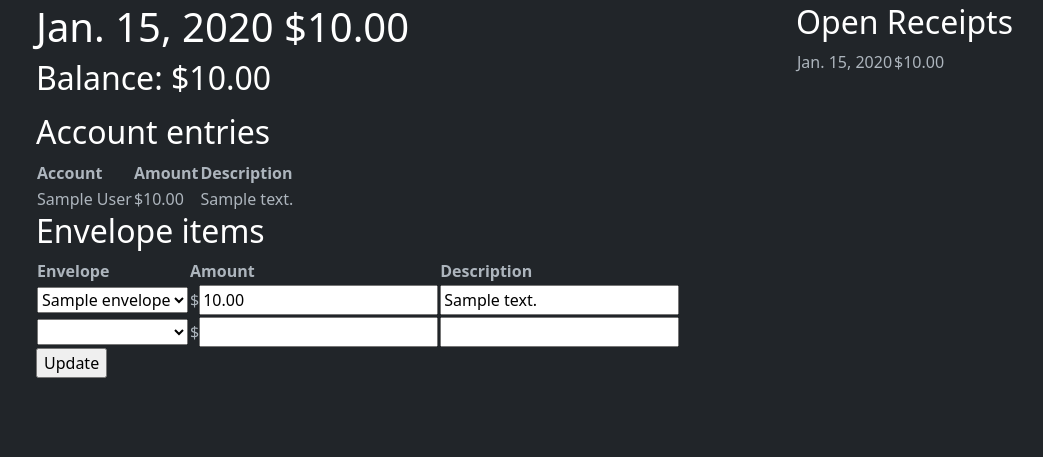
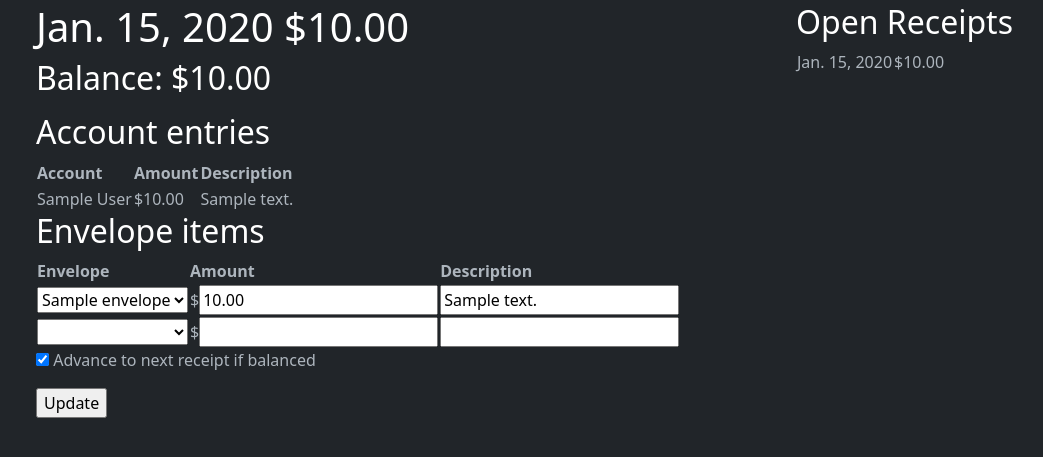
Before and after one commit to richardjs/unclebudget, a Django app: page /receipt/1 in a window 1280 px wide. Shown: the part 37-494 px from the top of the page, without its empty margins (46-1089 px from the left). Run offline with Django 4.2, Linux system fonts and the light colour scheme; a user stored in the database is signed in; tables that the repository leaves empty hold one stand-in row (values such as "Sample post"); some libraries are stand-ins or nearby versions.

Commit message:
Add quick advance option to receipt processing

```diff
--- a/unclebudget/templates/unclebudget/receipt.html
+++ b/unclebudget/templates/unclebudget/receipt.html
@@ -48,6 +48,13 @@
         </table>
 
         <p>
+            <label>
+                <input type="checkbox" name="quick-advance" checked>
+                Advance to next receipt if balanced
+            </label>
+        </p>
+
+        <p>
             <input type="submit" value="Update">
         </p>
     </div>
--- a/unclebudget/views.py
+++ b/unclebudget/views.py
@@ -123,7 +123,7 @@ def receipt(request, pk):
             item.user = request.user
             item.save()
 
-        if receipt.balance == 0:
+        if 'quick-advance' in request.POST and receipt.balance == 0:
             return redirect(reverse('process'))
 
     accounts = Account.objects.filter(user=request.user)
```
